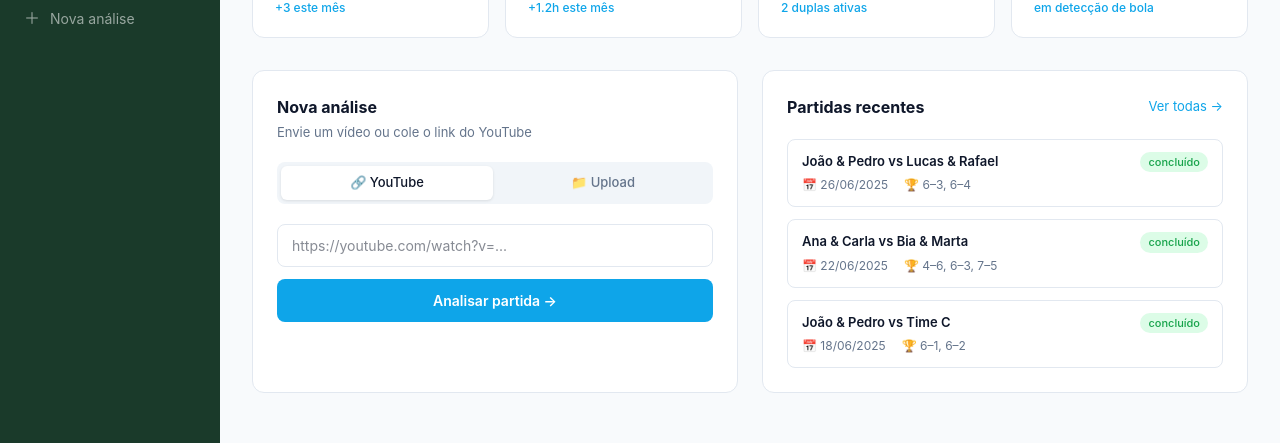
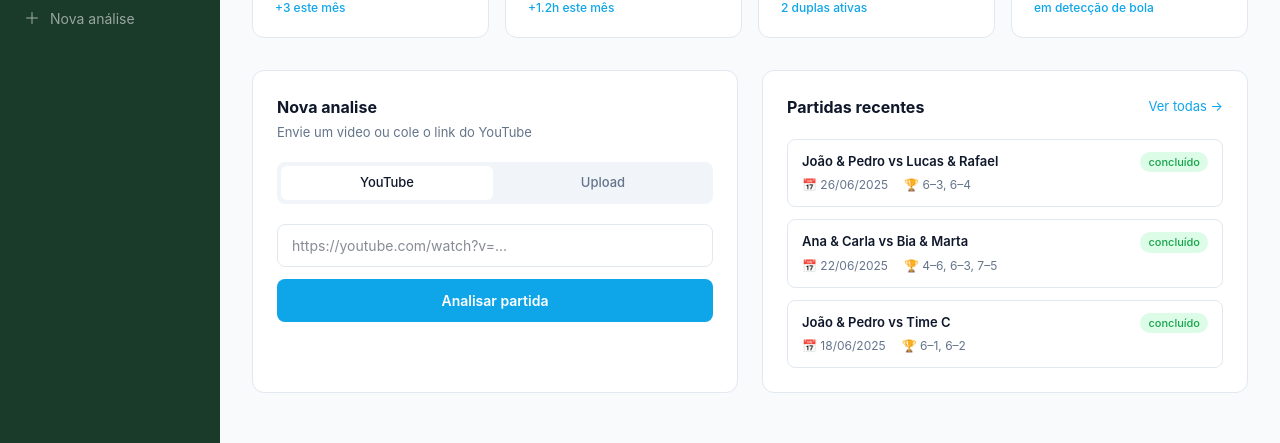
Before and after one commit to esurmanndemichielli-lgtm/beach-tennis-scout, a Next.js app: page /dashboard in a window 1280 px wide. Shown: the part 247-690 px from the top of the page. Built offline with nearby package versions, Linux system fonts and the light colour scheme.

Commit message:
feat: upload de video funcionando

```diff
--- a/components/UploadArea.tsx
+++ b/components/UploadArea.tsx
@@ -1,89 +1,84 @@
 "use client";
 
-import { useState } from "react";
+import { useState, useRef } from "react";
 import { useRouter } from "next/navigation";
 
 export default function UploadArea() {
   const [url, setUrl] = useState("");
   const [mode, setMode] = useState("youtube");
+  const [file, setFile] = useState(null);
+  const [uploading, setUploading] = useState(false);
+  const [error, setError] = useState("");
+  const fileRef = useRef(null);
   const router = useRouter();
 
-  const handleAnalyze = () => {
+  const handleFile = (e) => {
+    const f = e.target.files?.[0];
+    if (f) setFile(f);
+  };
+
+  const handleAnalyze = async () => {
+    setError("");
     if (mode === "youtube" && !url.trim()) {
-      alert("Cole o link do YouTube antes de continuar.");
+      setError("Cole o link do YouTube antes de continuar.");
       return;
     }
-    router.push("/processing");
+    if (mode === "upload" && !file) {
+      setError("Selecione um video antes de continuar.");
+      return;
+    }
+    setUploading(true);
+    try {
+      if (mode === "upload" && file) {
+        const formData = new FormData();
+        formData.append("file", file);
+        const res = await fetch("http://localhost:8000/api/videos/upload", {
+          method: "POST",
+          body: formData,
+        });
+        if (!res.ok) throw new Error("Erro ao enviar video.");
+        const data = await res.json();
+        router.push("/processing?job_id=" + data.job_id);
+      } else {
+        router.push("/processing?url=" + encodeURIComponent(url));
+      }
+    } catch {
+      setError("Erro ao conectar com o servidor.");
+      setUploading(false);
+    }
   };
 
   return (
-    <div style={{
-      background: "var(--card)",
-      border: "1px solid var(--border)",
-      borderRadius: 12,
-      padding: 24,
-    }}>
-      <h2 style={{ fontSize: 16, fontWeight: 700, marginBottom: 4 }}>Nova análise</h2>
-      <p style={{ fontSize: 13, color: "var(--muted)", marginBottom: 20 }}>
-        Envie um vídeo ou cole o link do YouTube
-      </p>
-
-      <div style={{
-        display: "flex", gap: 4, marginBottom: 20,
-        background: "#f1f5f9", borderRadius: 8, padding: 4,
-      }}>
+    <div style={{ background: "var(--card)", border: "1px solid var(--border)", borderRadius: 12, padding: 24 }}>
+      <h2 style={{ fontSize: 16, fontWeight: 700, marginBottom: 4 }}>Nova analise</h2>
+      <p style={{ fontSize: 13, color: "var(--muted)", marginBottom: 20 }}>Envie um video ou cole o link do YouTube</p>
+      <div style={{ display: "flex", gap: 4, marginBottom: 20, background: "#f1f5f9", borderRadius: 8, padding: 4 }}>
         {["youtube", "upload"].map((m) => (
-          <button
-            key={m}
-            onClick={() => setMode(m)}
-            style={{
-              flex: 1, padding: "7px 0", border: "none", cursor: "pointer",
-              borderRadius: 6, fontSize: 13, fontWeight: 500,
-              background: mode === m ? "#fff" : "transparent",
-              color: mode === m ? "var(--text)" : "var(--muted)",
-              boxShadow: mode === m ? "0 1px 3px rgba(0,0,0,0.1)" : "none",
-              transition: "all 0.15s",
-            }}
-          >
-            {m === "youtube" ? "🔗 YouTube" : "📁 Upload"}
+          <button key={m} onClick={() => { setMode(m); setError(""); }} style={{
+            flex: 1, padding: "7px 0", border: "none", cursor: "pointer", borderRadius: 6, fontSize: 13, fontWeight: 500,
+            background: mode === m ? "#fff" : "transparent", color: mode === m ? "var(--text)" : "var(--muted)",
+            transition: "all 0.15s",
+          }}>
+            {m === "youtube" ? "YouTube" : "Upload"}
           </button>
         ))}
       </div>
-
       {mode === "youtube" ? (
-        <input
-          type="text"
-          placeholder="https://youtube.com/watch?v=..."
-          value={url}
+        <input type="text" placeholder="https://youtube.com/watch?v=..." value={url}
           onChange={(e) => setUrl(e.target.value)}
-          style={{
-            width: "100%", padding: "10px 14px", borderRadius: 8,
-            border: "1px solid var(--border)", fontSize: 14,
-            outline: "none", marginBottom: 12,
-            fontFamily: "inherit",
-          }}
-        />
+          style={{ width: "100%", padding: "10px 14px", borderRadius: 8, border: "1px solid var(--border)", fontSize: 14, outline: "none", marginBottom: 12, fontFamily: "inherit" }} />
       ) : (
-        <div style={{
-          border: "2px dashed var(--border)", borderRadius: 8,
-          padding: "32px 20px", textAlign: "center", marginBottom: 12,
-          cursor: "pointer", color: "var(--muted)", fontSize: 14,
-        }}>
-          <p style={{ fontSize: 28, marginBottom: 8 }}>📹</p>
-          <p>Arraste o vídeo aqui ou clique para selecionar</p>
-          <p style={{ fontSize: 12, marginTop: 4 }}>MP4, MOV — máx. 2GB</p>
+        <div onClick={() => fileRef.current?.click()}
+          style={{ border: "2px dashed " + (file ? "#0ea5e9" : "var(--border)"), borderRadius: 8, padding: "28px 20px", textAlign: "center", marginBottom: 12, cursor: "pointer", color: "var(--muted)", fontSize: 14 }}>
+          <p style={{ fontSize: 28, marginBottom: 8 }}>{file ? "OK" : "Video"}</p>
+          {file ? <p style={{ fontWeight: 600, color: "#0ea5e9" }}>{file.name}</p> : <p>Arraste o video ou clique para selecionar</p>}
+          <input ref={fileRef} type="file" accept="video/mp4,video/quicktime" onChange={handleFile} style={{ display: "none" }} />
         </div>
       )}
-
-      <button
-        onClick={handleAnalyze}
-        style={{
-          width: "100%", padding: "11px 0", borderRadius: 8,
-          background: "var(--brand)", color: "#fff", border: "none",
-          fontSize: 14, fontWeight: 600, cursor: "pointer",
-          transition: "background 0.15s",
-        }}>
-        Analisar partida →
+      {error && <p style={{ fontSize: 13, color: "#dc2626", marginBottom: 10 }}>{error}</p>}
+      <button onClick={handleAnalyze} disabled={uploading}
+        style={{ width: "100%", padding: "11px 0", borderRadius: 8, background: uploading ? "#94a3b8" : "var(--brand)", color: "#fff", border: "none", fontSize: 14, fontWeight: 600, cursor: uploading ? "not-allowed" : "pointer" }}>
+        {uploading ? "Enviando..." : "Analisar partida"}
       </button>
     </div>
   );
```
